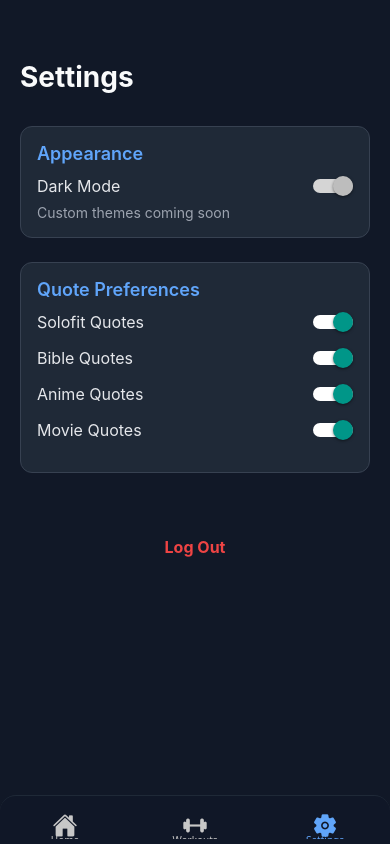
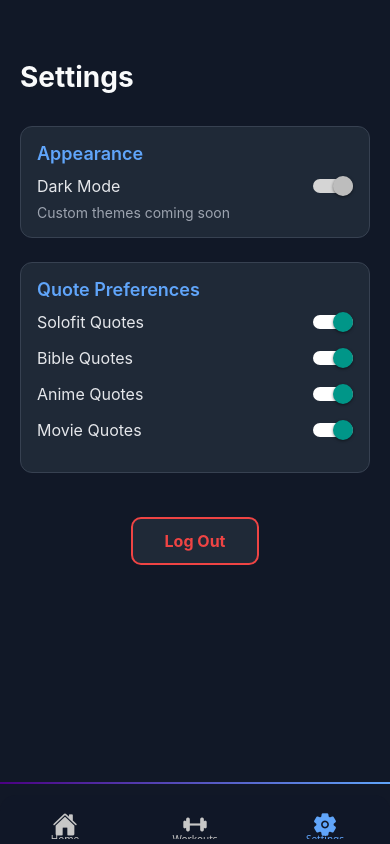
Before and after one commit to FabianC1/SoloFit, a React Native app: screen /Settings in a window 390 px wide. Built offline with nearby package versions, Linux system fonts and the light colour scheme.

Commit message:
Cleaned the app

```diff
--- a/App.tsx
+++ b/App.tsx
@@ -7,12 +7,13 @@ import { SafeAreaProvider } from 'react-native-safe-area-context';
 import * as NavigationBar from 'expo-navigation-bar';
 import { QuotePreferencesProvider } from './src/context/QuotePreferencesContext';
 import { WorkoutProvider } from './src/context/WorkoutContext';
+import { LinearGradient } from 'expo-linear-gradient';
 
 import HomeScreen from './src/screens/HomeScreen';
 import SettingsScreen from './src/screens/SettingsScreen';
 import WorkoutScreen from './src/screens/WorkoutScreen';
 
-import { Dimensions, Platform } from 'react-native';
+import { Dimensions, Platform, View } from 'react-native';
 
 const { height } = Dimensions.get('window');
 const isLargeScreen = height > 800;
@@ -30,13 +31,27 @@ export default function App() {
         <SafeAreaProvider>
           <NavigationContainer>
             <StatusBar style="light" />
+            <View style={{ flex: 1 }}>
+              {/* Gradient border overlay */}
+              <LinearGradient
+                colors={['#4b0082', '#60a5fa']}
+                start={{ x: 0, y: 0 }}
+                end={{ x: 1, y: 0 }}
+                style={{
+                  position: 'absolute',
+                  bottom: 60, // adjust to match your tab bar height
+                  left: 0,
+                  right: 0,
+                  height: 2,
+                  zIndex: 10,
+                }}
+              />
               <Tab.Navigator
                 screenOptions={({ route }) => ({
                   headerShown: false,
                   tabBarStyle: {
                     backgroundColor: 'rgba(17, 24, 39, 0.95)',
-                  borderTopColor: '#1f2937',
-                  borderTopWidth: 1,
+                    borderTopWidth: 0, // remove solid border
                     elevation: 0,
                     shadowOpacity: 0,
                     borderTopLeftRadius: 16,
@@ -70,9 +85,11 @@ export default function App() {
                 <Tab.Screen name="Workouts" component={WorkoutScreen} />
                 <Tab.Screen name="Settings" component={SettingsScreen} />
               </Tab.Navigator>
+            </View>
           </NavigationContainer>
         </SafeAreaProvider>
       </QuotePreferencesProvider>
     </WorkoutProvider>
+
   );
 }
--- a/src/screens/SettingsScreen.tsx
+++ b/src/screens/SettingsScreen.tsx
@@ -1,9 +1,20 @@
-import React from 'react';
-import { View, Text, StyleSheet, ScrollView, Switch, TouchableOpacity, Alert } from 'react-native';
+import React, { useRef } from 'react';
+import {
+  Animated,
+  Easing,
+  TouchableWithoutFeedback,
+  View,
+  Text,
+  StyleSheet,
+  ScrollView,
+  Switch,
+  Alert,
+} from 'react-native';
 import { useQuotePreferences } from '../context/QuotePreferencesContext';
 
 const SettingsScreen = () => {
   const { quoteFilters, setQuoteFilters } = useQuotePreferences();
+  const scaleAnim = useRef(new Animated.Value(1)).current;
 
   const toggleFilter = (type: keyof typeof quoteFilters) => {
     setQuoteFilters(prev => ({
@@ -14,11 +25,31 @@ const SettingsScreen = () => {
 
   const handleLogout = () => {
     Alert.alert('Logout', 'You have been logged out. (Placeholder)');
-    // TODO: Add actual Firebase auth logout logic
+    // TODO: Add actual Firebase logout logic
+  };
+
+  const handlePressIn = () => {
+    Animated.spring(scaleAnim, {
+      toValue: 0.96,
+      useNativeDriver: true,
+    }).start();
+  };
+
+  const handlePressOut = () => {
+    Animated.spring(scaleAnim, {
+      toValue: 1,
+      friction: 3,
+      tension: 100,
+      useNativeDriver: true,
+    }).start(() => handleLogout());
   };
 
   return (
-    <ScrollView contentContainerStyle={styles.container}>
+    <ScrollView
+      contentContainerStyle={styles.container}
+      keyboardShouldPersistTaps="handled"
+      showsVerticalScrollIndicator={false}
+    >
       <Text style={styles.heading}>Settings</Text>
 
       {/* Appearance Section */}
@@ -47,10 +78,17 @@ const SettingsScreen = () => {
         ))}
       </View>
 
-      {/* Logout */}
-      <TouchableOpacity onPress={handleLogout} style={styles.logoutButton}>
-        <Text style={styles.logoutText}>Log Out</Text>
-      </TouchableOpacity>
+      {/* Logout Button */}
+      <View style={styles.logoutButtonWrapper}>
+        <TouchableWithoutFeedback
+          onPressIn={handlePressIn}
+          onPressOut={handlePressOut}
+        >
+          <Animated.View style={[styles.logoutButton, { transform: [{ scale: scaleAnim }] }]}>
+            <Text style={styles.logoutText}>Log Out</Text>
+          </Animated.View>
+        </TouchableWithoutFeedback>
+      </View>
     </ScrollView>
   );
 };
@@ -63,7 +101,7 @@ const styles = StyleSheet.create({
     padding: 20,
     flexGrow: 1,
     paddingTop: 60,
-    paddingBottom: 40,
+    paddingBottom: 100,
   },
   heading: {
     fontSize: 28,
@@ -100,13 +138,22 @@ const styles = StyleSheet.create({
     fontSize: 14,
     marginTop: -8,
   },
+  logoutButtonWrapper: {
+    marginTop: 20,
+    alignItems: 'center',
+  },
   logoutButton: {
-    marginTop: 40,
-    alignItems: 'center',
+    paddingVertical: 12,
+    paddingHorizontal: 32,
+    borderRadius: 10,
+    borderWidth: 2,
+    borderColor: '#ef4444',
+    backgroundColor: '#1f2937',
   },
   logoutText: {
     color: '#ef4444',
     fontSize: 16,
     fontWeight: 'bold',
+    textAlign: 'center',
   },
 });
```
Lines whose indentation alone changed are shown as unchanged.
